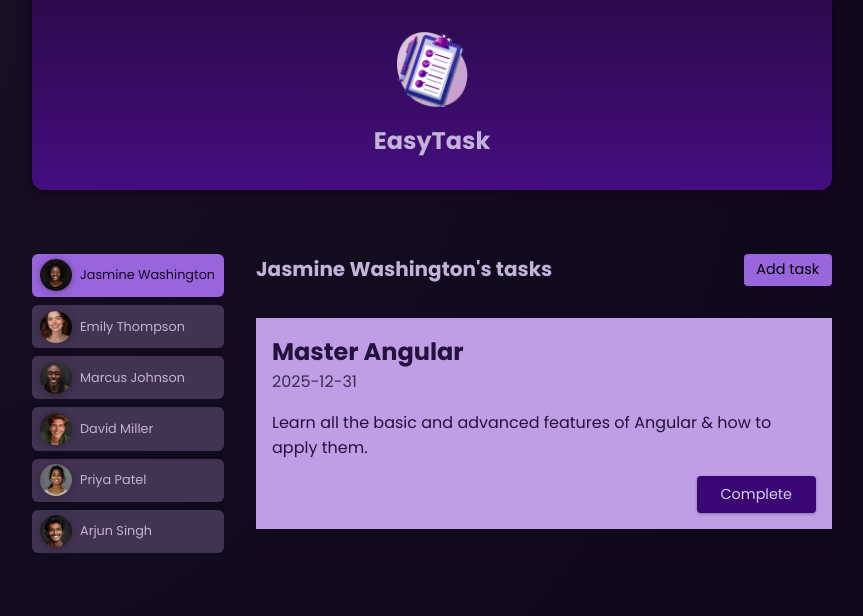
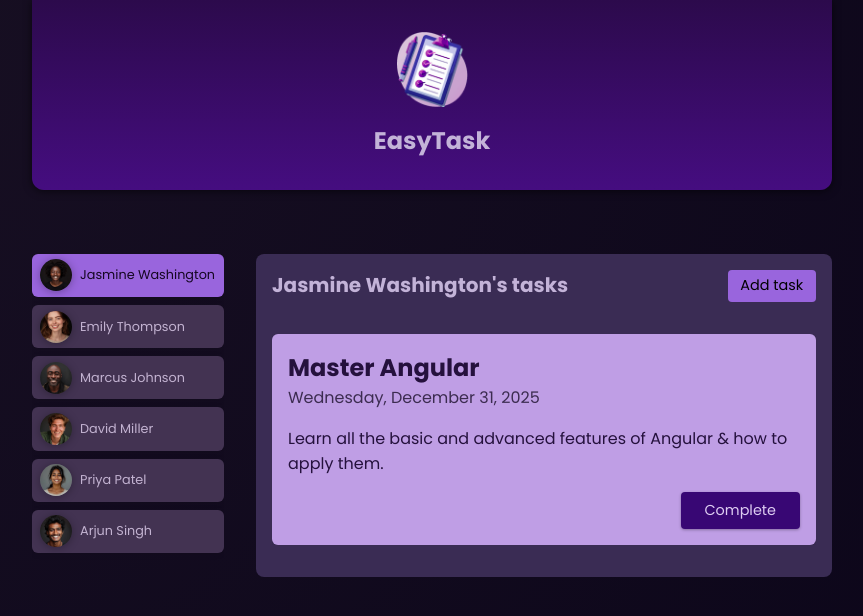
Before and after one commit to rutv1k46/EasyTrack, an Angular app: page / in a window 1280 px wide. Both pictures are taken after a click on the button "Jasmine Washington". Shown: the top 616 px of the page, without its empty margins (208-1071 px from the left). Built offline with nearby package versions, Linux system fonts and the light colour scheme.

Commit message:
services

```diff
--- /dev/null
+++ b/src/app/shared/card/card.component.css
@@ -0,0 +1,5 @@
+div {
+    border-radius: 6px;
+    box-shadow: 0 1px 6px rgba(0, 0, 0, 0.1);
+    overflow: hidden;
+  }
--- /dev/null
+++ b/src/app/shared/card/card.component.html
@@ -0,0 +1,3 @@
+<div>
+  <ng-content />
+</div>
--- a/src/app/tasks/new-task/new-task.component.ts
+++ b/src/app/tasks/new-task/new-task.component.ts
@@ -1,6 +1,7 @@
-import { Component, EventEmitter, Output } from "@angular/core";
+import { Component, EventEmitter, Input, Output } from "@angular/core";
 import { FormsModule } from "@angular/forms";
 import { type NewTask } from "../task/task.model";
+import { TasksService } from "../tasks.service";
 
 @Component({
   selector: "app-new-task",
@@ -10,20 +11,23 @@ import { type NewTask } from "../task/task.model";
   styleUrl: "./new-task.component.css",
 })
 export class NewTaskComponent {
-  @Output() cancel = new EventEmitter<void>();
-  @Output() add = new EventEmitter<NewTask>();
+  @Input({required: true}) userId!: string
+  @Output() close = new EventEmitter<void>();
+  // @Output() add = new EventEmitter<NewTask>();
   enteredTitle = "";
   enteredSummary = "";
   enteredDate = "";
+  constructor(private tasksService: TasksService){}
 
   onCancel() {
-    this.cancel.emit();
+    this.close.emit();
   }
   onSubmit() {
-    this.add.emit({
+    this.tasksService.addTask({
       title: this.enteredTitle,
       summary: this.enteredSummary,
       date: this.enteredDate,
-    });
+    }, this.userId);
+    this.close.emit()
   }
 }
--- a/src/app/tasks/task/task.component.html
+++ b/src/app/tasks/task/task.component.html
@@ -1,8 +1,10 @@
+<app-card>
   <article>
     <h2>{{task.title}}</h2>
-  <time>{{task.dueDate}}</time>
+    <time>{{task.dueDate | date: 'fullDate'}}</time>
     <p>{{task.summary}}</p>
     <p class="actions">
       <button (click)="onCompleteTask()">Complete</button>
     </p>
   </article>
+</app-card>
--- a/src/app/tasks/task/task.component.ts
+++ b/src/app/tasks/task/task.component.ts
@@ -1,19 +1,21 @@
-import { Component, Input, Output, EventEmitter } from "@angular/core";
-
+import { Component, Input, Output  } from "@angular/core";
+import { DatePipe } from "@angular/common";
 import { type Task } from "./task.model";
+import { CardComponent } from "../../shared/card/card.component";
+import { TasksService } from "../tasks.service";
 
 @Component({
-  selector: "app-task",
-  standalone: true,
-  imports: [],
-  templateUrl: "./task.component.html",
-  styleUrl: "./task.component.css",
+    selector: "app-task",
+    standalone: true,
+    templateUrl: "./task.component.html",
+    styleUrl: "./task.component.css",
+    imports: [CardComponent, DatePipe]
 })
 export class TaskComponent {
   @Input({ required: true }) task!: Task;
-  @Output() complete = new EventEmitter<string>();
+  constructor(private tasksService: TasksService){}
 
   onCompleteTask() {
-    this.complete.emit(this.task.id);
+    this.tasksService.removeTask(this.task.id)
   }
 }
--- a/src/app/tasks/tasks.component.html
+++ b/src/app/tasks/tasks.component.html
@@ -1,8 +1,8 @@
 @if (isAddingTask) {
-  <app-new-task (cancel)="onCancelAddTask()" (add)="onAddTask($event)"/>
+  <app-new-task [userId]="userId" (close)="onCloseAddTask()" />
 }
 
-<section id="task">
+<section id="tasks">
   <header>
     <h2>{{ name }}'s tasks</h2>
     <menu>
@@ -13,7 +13,7 @@
     @for (task of selectedUserTasks; track task.id) {
 
     <li>
-      <app-task [task]="task" (complete)="onCompleteTask($event)"/>
+      <app-task [task]="task"/>
     </li>
     }
   </ul>
--- a/src/app/tasks/tasks.component.ts
+++ b/src/app/tasks/tasks.component.ts
@@ -4,6 +4,7 @@ import { TaskComponent } from "./task/task.component";
 import { dummyTasks } from "../dummy-tasks";
 import { NewTaskComponent } from "./new-task/new-task.component";
 import { type NewTask } from "./task/task.model";
+import { TasksService } from "./tasks.service";
 
 @Component({
   selector: "app-tasks",
@@ -16,32 +17,20 @@ export class TasksComponent {
   @Input({ required: true }) userId!: string;
   @Input({ required: true }) name!: string;
   isAddingTask = false;
-  tasks = dummyTasks;
+  constructor(private tasksService: TasksService){}
 
   get selectedUserTasks() {
-    return this.tasks.filter((task) => task.userId === this.userId);
+    return this.tasksService.getUserTasks(this.userId)
   }
 
-  onCompleteTask(id: string) {
-    this.tasks = this.tasks.filter((task) => task.id !== id);
-  }
+  onCompleteTask(id: string) {}
 
   onStartAddTask() {
     this.isAddingTask = true;
   }
 
-  onCancelAddTask() {
+  onCloseAddTask() {
     this.isAddingTask = false;
   }
 
-  onAddTask(taskData: NewTask) {
-    this.tasks.push({
-      id: new Date().getTime().toString(),
-      userId: this.userId,
-      title: taskData.title,
-      summary: taskData.summary,
-      dueDate: taskData.date,
-    });
-    this.isAddingTask = false;
-  }
 }
--- /dev/null
+++ b/src/app/tasks/tasks.service.ts
@@ -0,0 +1,41 @@
+import { Injectable } from "@angular/core";
+import { dummyTasks } from "../dummy-tasks";
+import { NewTask } from "./task/task.model";
+import { takeWhile } from "rxjs";
+
+@Injectable({ providedIn: "root" })
+export class TasksService {
+  private tasks = dummyTasks;
+
+  constructor() {
+    const tasks = localStorage.getItem("tasks");
+
+    if (tasks) {
+      this.tasks = JSON.parse(tasks);
+    }
+  }
+
+  getUserTasks(userId: string) {
+    return this.tasks.filter((task) => task.userId === userId);
+  }
+
+  addTask(taskData: NewTask, userId: string) {
+    this.tasks.push({
+      id: new Date().getTime().toString(),
+      userId: userId,
+      title: taskData.title,
+      summary: taskData.summary,
+      dueDate: taskData.date,
+    });
+    this.saveTasks();
+  }
+
+  removeTask(id: string) {
+    this.tasks = this.tasks.filter((task) => task.id !== id);
+    this.saveTasks();
+  }
+
+  private saveTasks() {
+    localStorage.setItem("tasks", JSON.stringify(this.tasks));
+  }
+}
--- a/src/app/user/user.component.html
+++ b/src/app/user/user.component.html
@@ -1,4 +1,4 @@
-<div>
+<app-card>
     <button [class.active]="selected" (click)="onSelectUser()">
         <img
         [src] = "userImage"
@@ -6,4 +6,4 @@
         />
         <span>{{user.name}}</span>
     </button>
-</div>
+</app-card>
```
Also changed, not shown: src/app/shared/card/card.component.ts (added, +12 -0 lines), src/app/user/user.component.ts (+6 -5 lines), src/app/user/user.component.css (indentation only). Lines whose indentation alone changed are shown as unchanged.
